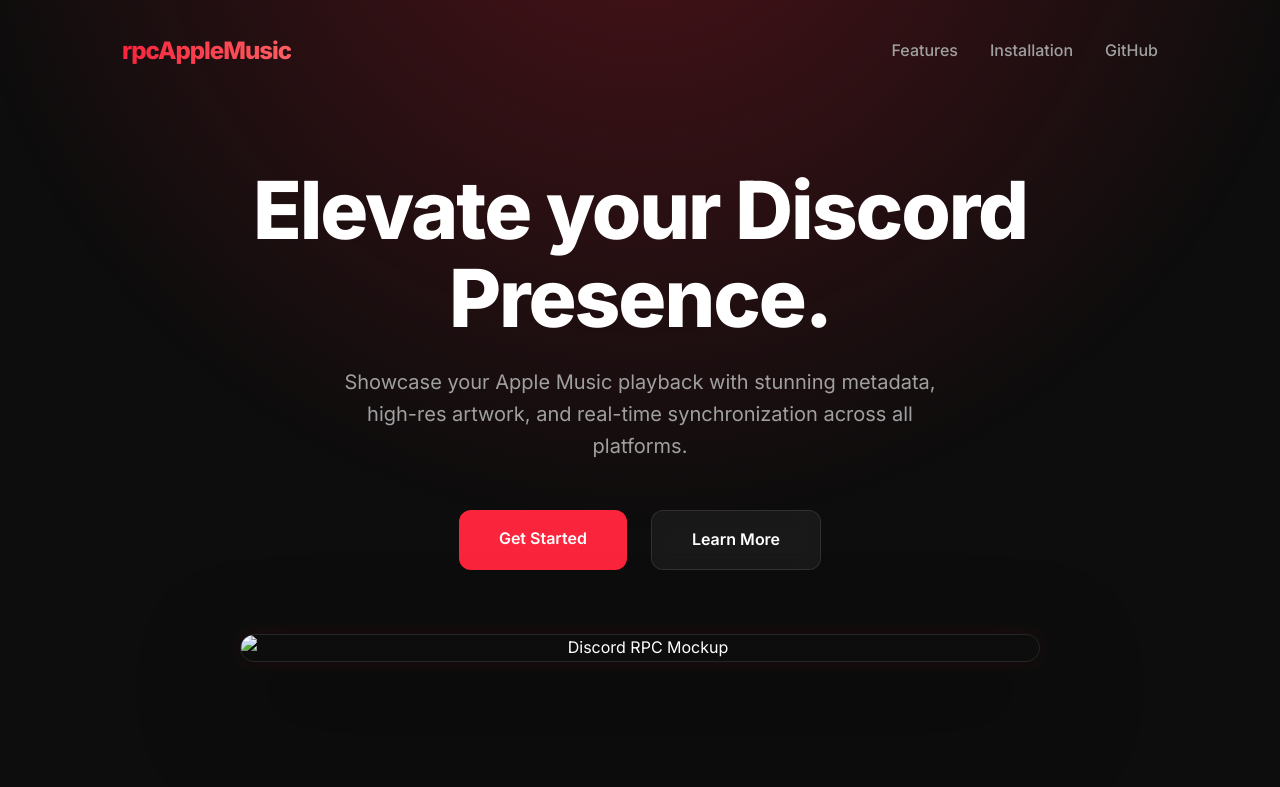
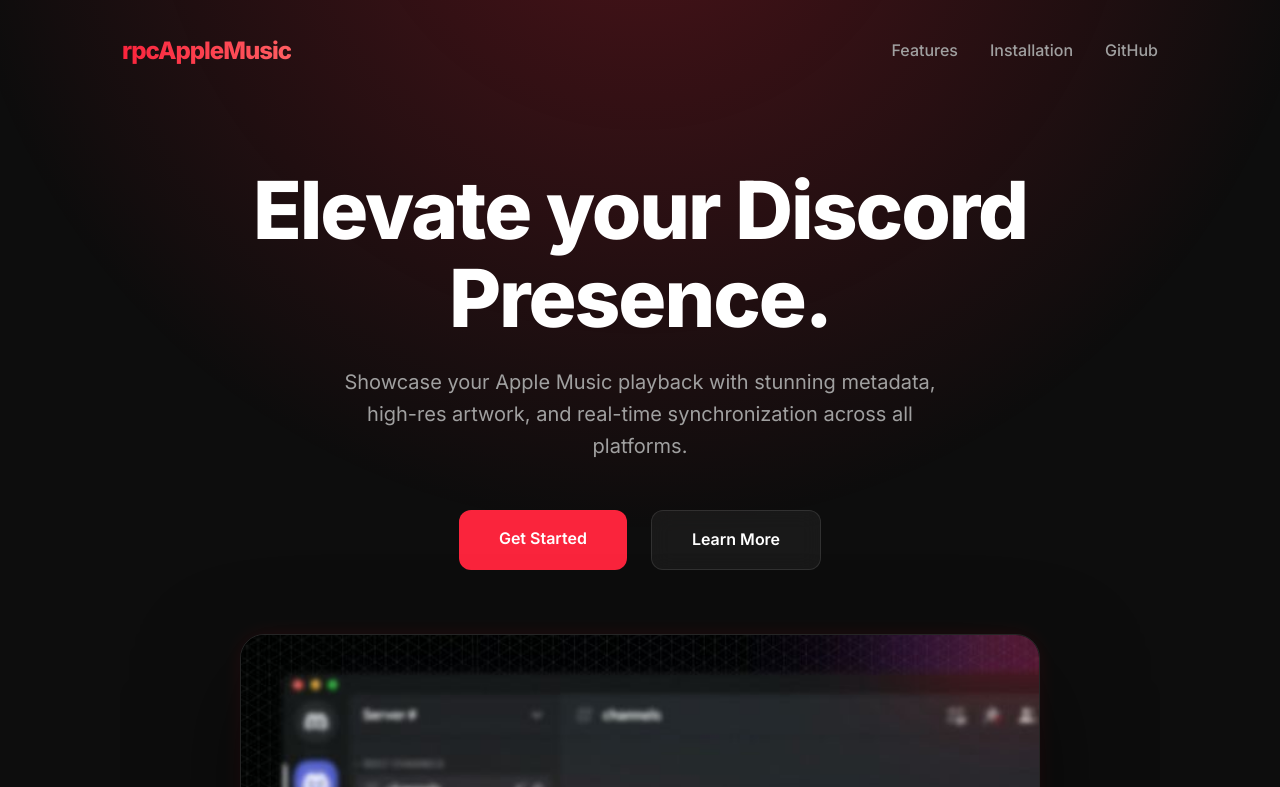
Before and after one commit to staFF6773/rpcAppleMusic, a website: page web/index.html in a window 1280 px wide. Shown: the top 787 px of the page. Drawn offline with Linux system fonts and the light colour scheme; the site is published under a folder, as on GitHub Pages, so addresses that start at the root find nothing.

Commit message:
build: restrict GitHub Pages deployment to web directory and fix hero image path

```diff
--- a/web/index.html
+++ b/web/index.html
@@ -35,7 +35,7 @@
                 <a href="#features" class="btn btn-secondary">Learn More</a>
             </div>
             <div class="hero-mockup">
-                <img src="/web/img/hero.png" alt="Discord RPC Mockup">
+                <img src="img/hero.png" alt="Discord RPC Mockup">
             </div>
         </section>
 
```
Also changed, not shown: .github/workflows/static.yml.
